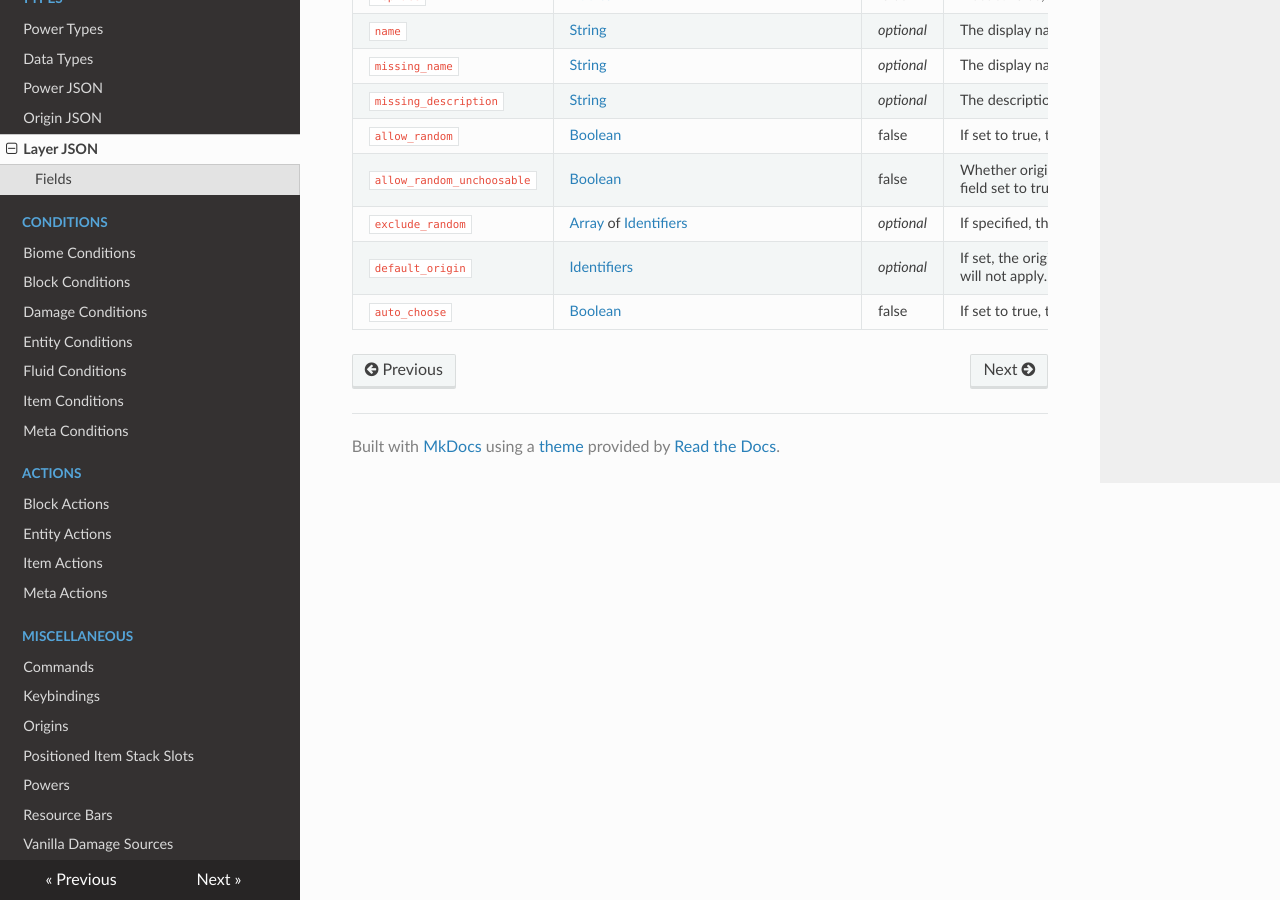
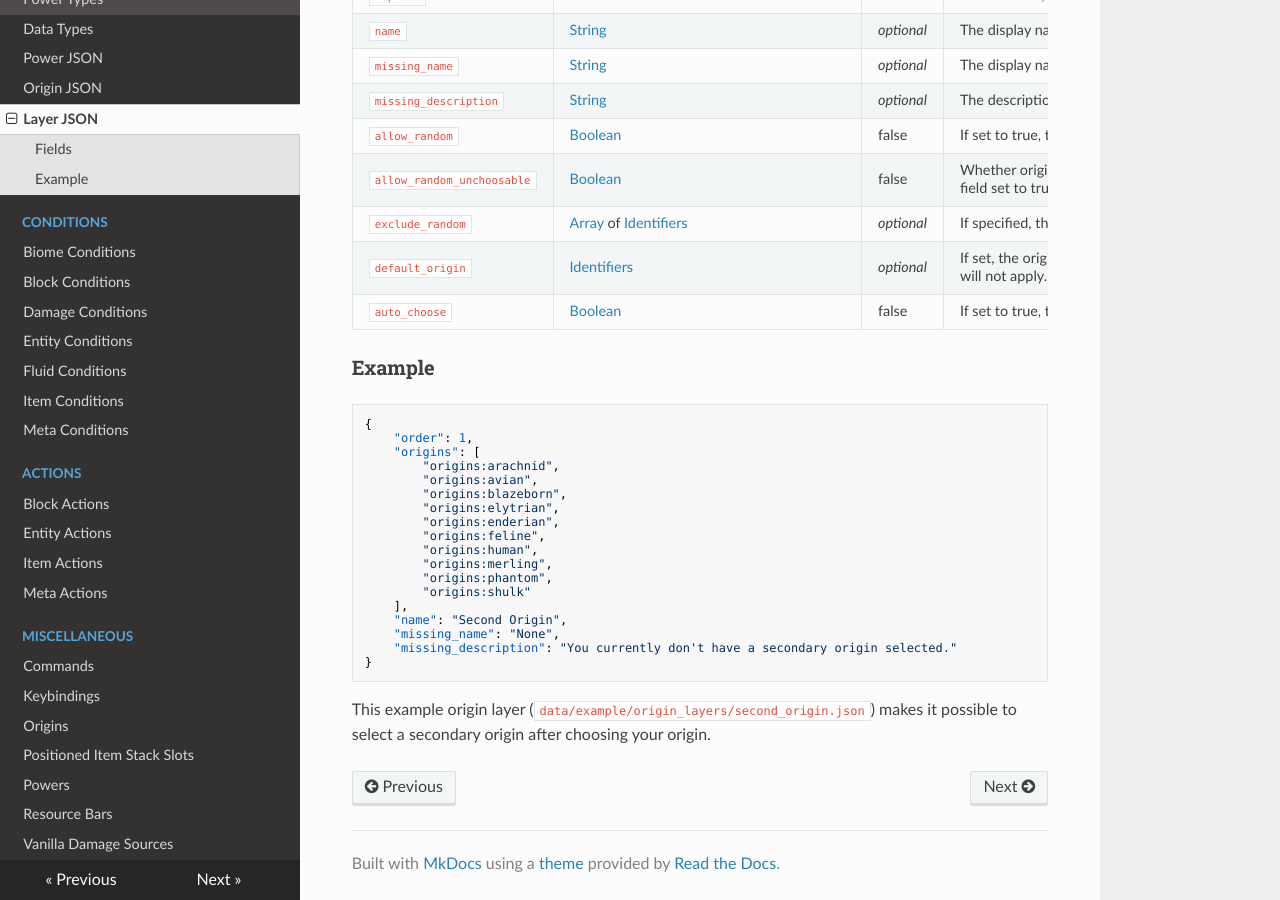
Before and after one commit to apace100/origins-docs, an MkDocs documentation site: the page built from docs/layer_json.md, in a window 1280 px wide and 900 px high, scrolled down 615 px. Built offline with MkDocs 1.6.1, drawn with Linux system fonts in a browser that asks for light colours; nearby versions of some CDN libraries.

Commit message:
Added missing examples for the `*_json.m` files

````diff
--- a/docs/layer_json.md
+++ b/docs/layer_json.md
@@ -26,3 +26,27 @@ Field  | Type | Default | Description
 `exclude_random` | [Array](data_types/array.md) of [Identifiers](data_types/identifier.md) | _optional_ | If specified, the origins included in this list will not be picked by the random choice.
 `default_origin` | [Identifiers](data_types/identifier.md) | _optional_ | If set, the origin with this ID will automatically be chosen for a new player. If an orb of origin is used later on, the player will be able to choose another origin then and the `default_origin` will not apply. Could for example be used to make all players start as human, and then use the orb as a progression item to select an origin.
 `auto_choose` | [Boolean](data_types/boolean.md) | false | If set to true, this layer will automatically pick an origin for the player if only one option is available. This also applies when an orb of origin is used.
+
+### Example
+
+```json
+{
+    "order": 1,
+    "origins": [
+        "origins:arachnid",
+        "origins:avian",
+        "origins:blazeborn",
+        "origins:elytrian",
+        "origins:enderian",
+        "origins:feline",
+        "origins:human",
+        "origins:merling",
+        "origins:phantom",
+        "origins:shulk"
+    ],
+    "name": "Second Origin",
+    "missing_name": "None",
+    "missing_description": "You currently don't have a secondary origin selected."
+}
+```
+This example origin layer (`data/example/origin_layers/second_origin.json`) makes it possible to select a secondary origin after choosing your origin.
````
Also changed, not shown: docs/origin_json.md (+16 -0 lines), docs/power_json.md (+18 -0 lines), docs/upgrade_json.md (+12 -0 lines).
